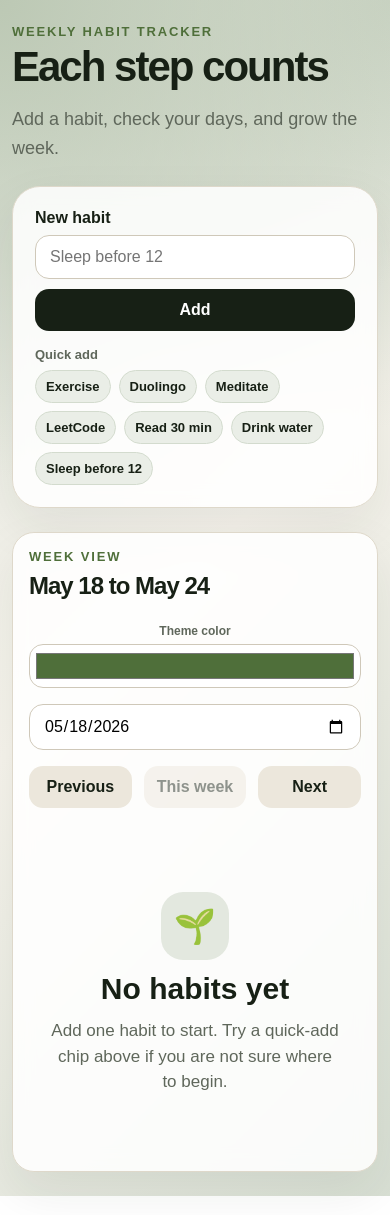
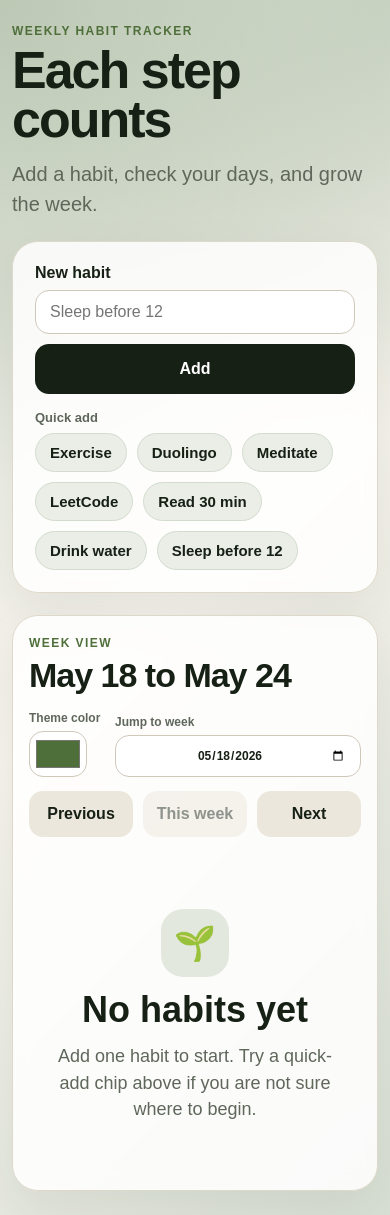
Before and after one commit to jazmine366/habit-tracker-assessment, a React (Vite) app: page / in a window 390 px wide. Built offline with nearby package versions, Linux system fonts and the light colour scheme.

Commit message:
Improve mobile layout

```diff
--- a/src/App.css
+++ b/src/App.css
@@ -460,73 +460,194 @@ button {
 
   .header {
     grid-template-columns: 1fr;
+    gap: 22px;
+    margin-bottom: 22px;
+  }
+
+  .eyebrow,
+  .week-label {
+    font-size: 12px;
+    letter-spacing: 0.12em;
   }
 
   h1 {
+    font-size: 52px;
+    line-height: 0.95;
     letter-spacing: -2px;
+  }
+
+  .intro {
+    margin-top: 14px;
+    font-size: 20px;
+    line-height: 1.5;
+  }
+
+  .add-form,
+  .card {
+    border-radius: 26px;
+  }
+
+  .add-form {
+    padding: 22px;
   }
 
   .add-row {
     flex-direction: column;
   }
 
+  .add-row button {
+    width: 100%;
+    padding: 16px;
+  }
+
+  .suggestion-list {
+    gap: 10px;
+  }
+
+  .suggestion-chip {
+    padding: 10px 14px;
+    font-size: 15px;
+  }
+
+  .card {
+    padding: 20px 16px;
+  }
+
   .toolbar {
     align-items: flex-start;
     flex-direction: column;
+    gap: 18px;
+  }
+
+  .toolbar h2 {
+    font-size: 34px;
+    line-height: 1.05;
   }
 
   .week-controls {
     width: 100%;
-    align-items: stretch;
-    justify-content: stretch;
-    gap: 16px;
+    display: grid;
+    grid-template-columns: 72px 1fr;
+    gap: 14px;
+    align-items: end;
   }
 
   .color-control {
-    width: 100%;
+    width: 72px;
+    text-align: left;
   }
 
   .color-control input {
-    width: 100%;
+    width: 58px;
+    height: 46px;
+    padding: 4px;
   }
 
   .jump-control {
     width: 100%;
+    display: grid;
+    gap: 6px;
+    color: #5f675b;
+    font-size: 12px;
+    font-weight: bold;
+  }
+
+  .jump-control span {
+    display: block;
   }
 
   .jump-control input {
     width: 100%;
+    padding: 12px 14px;
+    color: #172015;
+    text-align: center;
   }
 
   .week-buttons {
+    grid-column: 1 / -1;
     width: 100%;
-    gap: 12px;
+    display: grid;
+    grid-template-columns: 1fr 1fr 1fr;
+    gap: 10px;
   }
 
   .week-buttons button {
-    flex: 1;
-    padding-left: 8px;
-    padding-right: 8px;
+    width: 100%;
+    padding: 14px 8px;
+    font-size: 16px;
   }
 
-  .card {
-    padding: 16px;
-    border-radius: 22px;
+  .grid-wrapper {
+    margin-top: 8px;
+    overflow-x: auto;
   }
 
   .habit-grid {
-    min-width: 840px;
+    min-width: 650px;
   }
 
   .habit-grid,
   .habit-row {
-    grid-template-columns: 180px 120px repeat(7, 66px);
+    grid-template-columns: 140px 94px repeat(7, 58px);
   }
 
-  .grid-header,
+  .grid-header {
+    min-height: 58px;
+    padding: 10px 6px;
+    font-size: 13px;
+  }
+
+  .day-column strong {
+    font-size: 16px;
+  }
+
   .habit-name,
   .week-progress,
   .check-cell {
     min-height: 76px;
   }
+
+  .habit-title {
+    font-size: 15px;
+  }
+
+  .habit-actions {
+    gap: 6px;
+  }
+
+  .small-button {
+    padding: 6px 9px;
+    font-size: 11px;
+  }
+
+  .week-badge span {
+    font-size: 24px;
+  }
+
+  .week-badge em,
+  .streak-line {
+    font-size: 9px;
+  }
+
+  .check-cell {
+    font-size: 20px;
+  }
+
+  .check-cell::before {
+    width: 26px;
+    height: 26px;
+  }
+
+  .empty-state {
+    padding: 48px 18px;
+  }
+
+  .empty-state h2 {
+    font-size: 36px;
+  }
+
+  .empty-state p {
+    font-size: 18px;
+    line-height: 1.45;
+  }
 }
```
